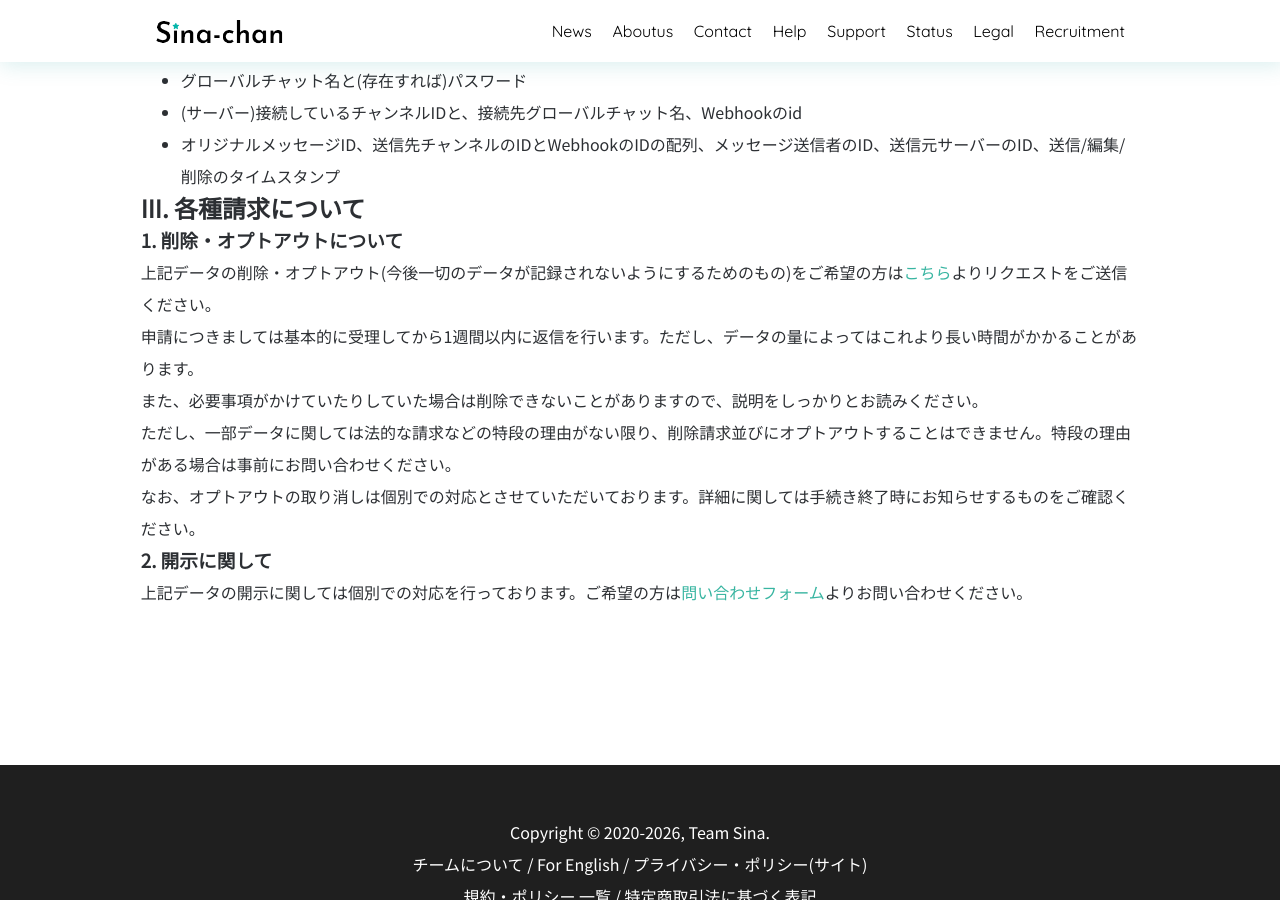
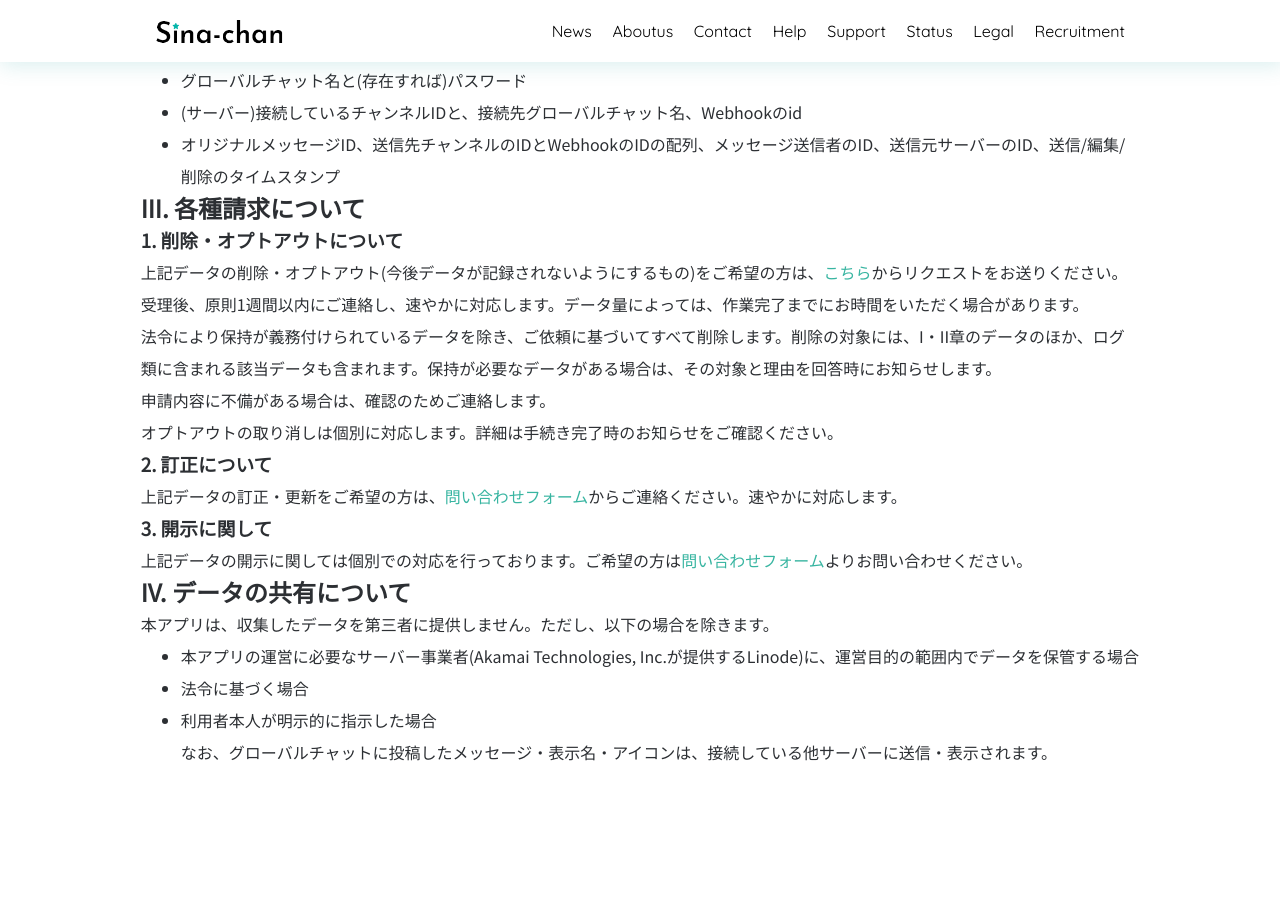
Before and after one commit to SinaKitagami/sinakitagami.github.io, a Jekyll site: the page built from _posts/legal/2023-06-28-app-privacy-policy.md, in a window 1280 px wide and 900 px high, scrolled down 2706 px. Built offline with Jekyll 4.4.1, drawn with Linux system fonts in a browser that asks for light colours; nearby versions of some CDN libraries; a script that is not in the unit is left out.

Commit message:
Revise app privacy policy for clarity and updates
Updated the privacy policy to clarify data deletion, correction, and disclosure processes.

```diff
--- a/_posts/legal/2023-06-28-app-privacy-policy.md
+++ b/_posts/legal/2023-06-28-app-privacy-policy.md
@@ -76,8 +76,19 @@ categories:
 
 ### 1. 削除・オプトアウトについて
 
-上記データの削除・オプトアウト(今後一切のデータが記録されないようにするためのもの)をご希望の方は<a href="https://forms.gle/4oaNGqFAMog2iuEL9" class="a-orange">こちら</a>よりリクエストをご送信ください。<br>申請につきましては基本的に受理してから1週間以内に返信を行います。ただし、データの量によってはこれより長い時間がかかることがあります。<br>また、必要事項がかけていたりしていた場合は削除できないことがありますので、説明をしっかりとお読みください。<br>ただし、一部データに関しては法的な請求などの特段の理由がない限り、削除請求並びにオプトアウトすることはできません。特段の理由がある場合は事前にお問い合わせください。<br>なお、オプトアウトの取り消しは個別での対応とさせていただいております。詳細に関しては手続き終了時にお知らせするものをご確認ください。
+上記データの削除・オプトアウト(今後データが記録されないようにするもの)をご希望の方は、<a href="https://forms.gle/4oaNGqFAMog2iuEL9" class="a-orange">こちら</a>からリクエストをお送りください。<br>受理後、原則1週間以内にご連絡し、速やかに対応します。データ量によっては、作業完了までにお時間をいただく場合があります。<br>法令により保持が義務付けられているデータを除き、ご依頼に基づいてすべて削除します。削除の対象には、I・II章のデータのほか、ログ類に含まれる該当データも含まれます。保持が必要なデータがある場合は、その対象と理由を回答時にお知らせします。<br>申請内容に不備がある場合は、確認のためご連絡します。<br>オプトアウトの取り消しは個別に対応します。詳細は手続き完了時のお知らせをご確認ください。
 
-### 2. 開示に関して
+### 2. 訂正について
+上記データの訂正・更新をご希望の方は、<a href="https://support.center.sina-chan.com/servicedesk/customer/portal/1/group/15/create/17" class="a-orange">問い合わせフォーム</a>からご連絡ください。速やかに対応します。
+
+### 3. 開示に関して
 
 上記データの開示に関しては個別での対応を行っております。ご希望の方は<a href="https://support.center.sina-chan.com/servicedesk/customer/portal/1/group/15/create/17" class="a-orange">問い合わせフォーム</a>よりお問い合わせください。
+
+## IV. データの共有について
+
+本アプリは、収集したデータを第三者に提供しません。ただし、以下の場合を除きます。<br>
+- 本アプリの運営に必要なサーバー事業者(Akamai Technologies, Inc.が提供するLinode)に、運営目的の範囲内でデータを保管する場合
+- 法令に基づく場合
+- 利用者本人が明示的に指示した場合<br>
+なお、グローバルチャットに投稿したメッセージ・表示名・アイコンは、接続している他サーバーに送信・表示されます。
```
